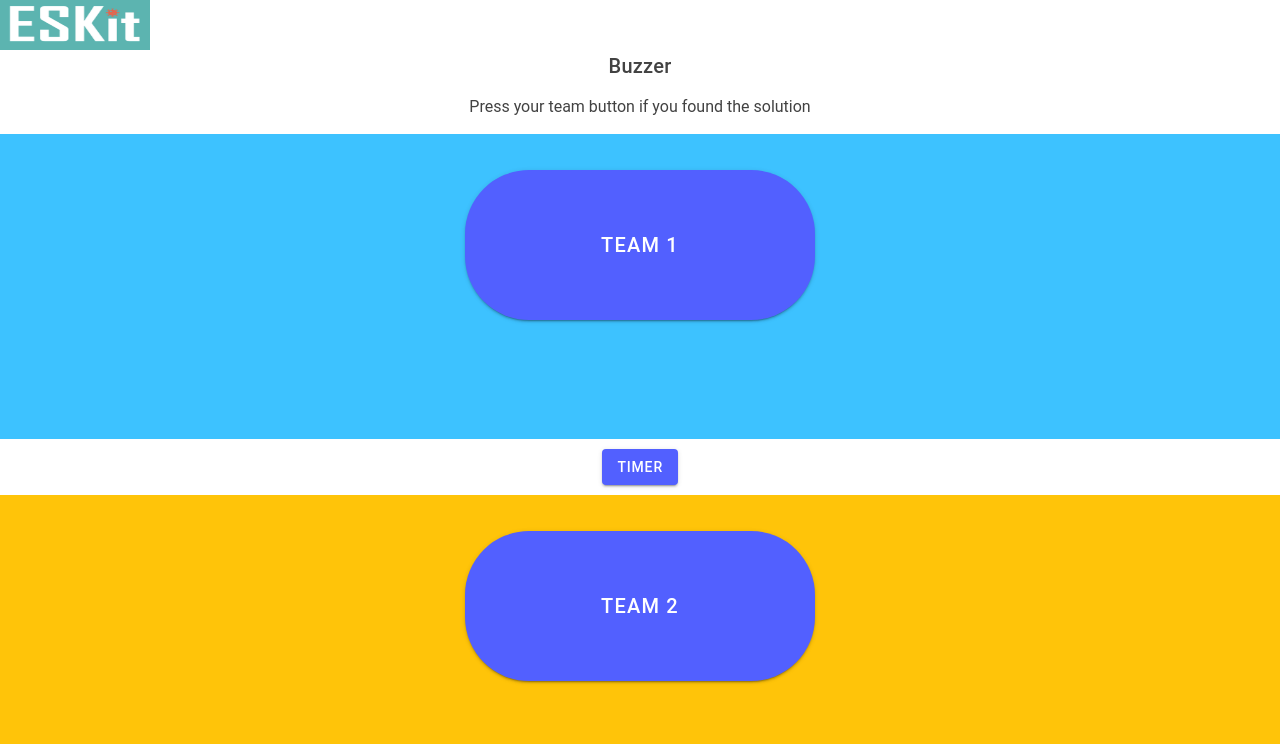
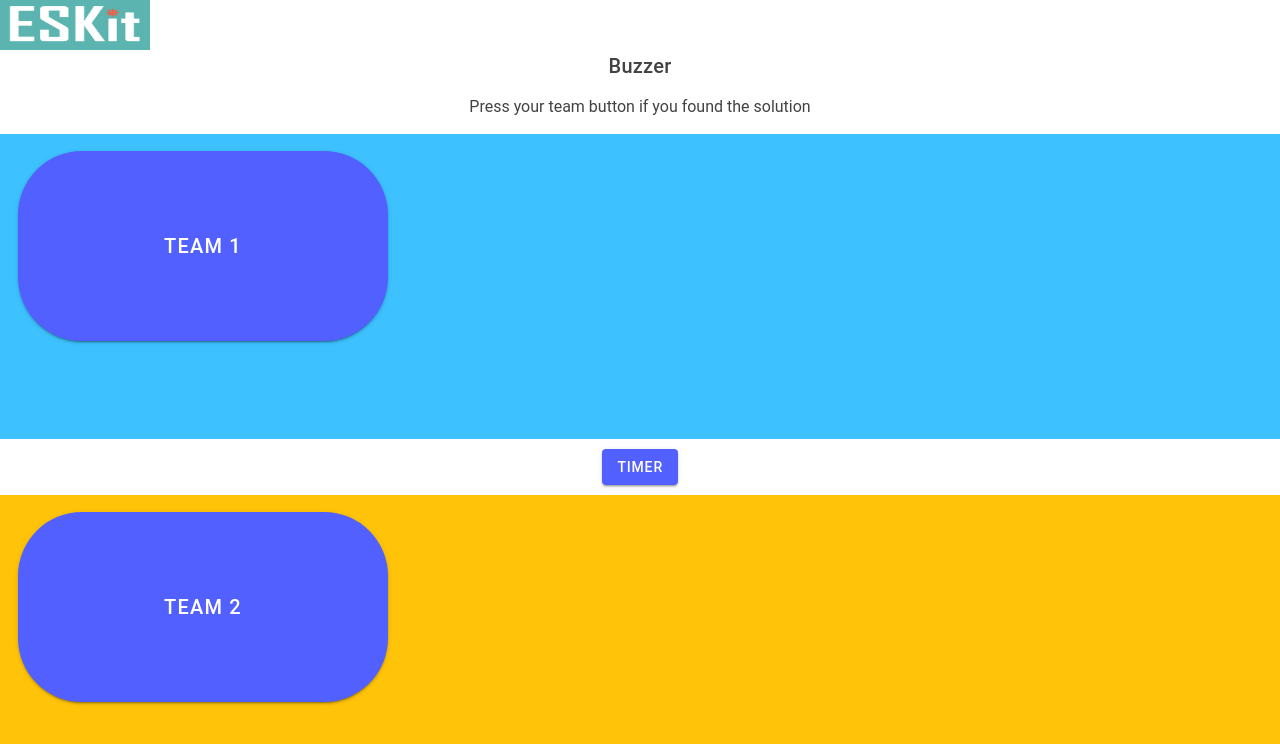
Before and after one commit to Luminilion/EskApp, a React (Create React App) app: page /buzzer in a window 1280 px wide. Shown: the top 744 px of the page. Built offline with nearby package versions, Linux system fonts and the light colour scheme.

Commit message:
zeineb fixed button size

```diff
--- a/src/pages/enigma/Buzzer.css
+++ b/src/pages/enigma/Buzzer.css
@@ -1,6 +1,6 @@
 .roundBuzzer {
-    width: 350px;
+    width: 370px;
 
-    height: 150px;
+    height: 190px;
 
   }
--- a/src/pages/enigma/Buzzer.tsx
+++ b/src/pages/enigma/Buzzer.tsx
@@ -28,8 +28,8 @@ const Buzzer: React.FC = () => {
        	  </IonToolbar>
 
 
-      <IonContent class="ion-text-center" color="secondary"  >
-        <br />
+      <IonContent  color="secondary"  >
+
 
         <IonCardContent >
           <IonButton class="roundBuzzer"size="large" shape="round" color="tertiary" >Team 1</IonButton>
@@ -41,8 +41,8 @@ const Buzzer: React.FC = () => {
         <IonButton color="tertiary" > Timer </IonButton>
       </IonToolbar>
 
-      <IonContent class="ion-text-center" color="warning">
-      <br />
+      <IonContent  color="warning">
+
         <IonCardContent >
           <IonButton class="roundBuzzer" size="large" shape="round" color="tertiary"   > Team 2  </IonButton>
         </IonCardContent>
```
